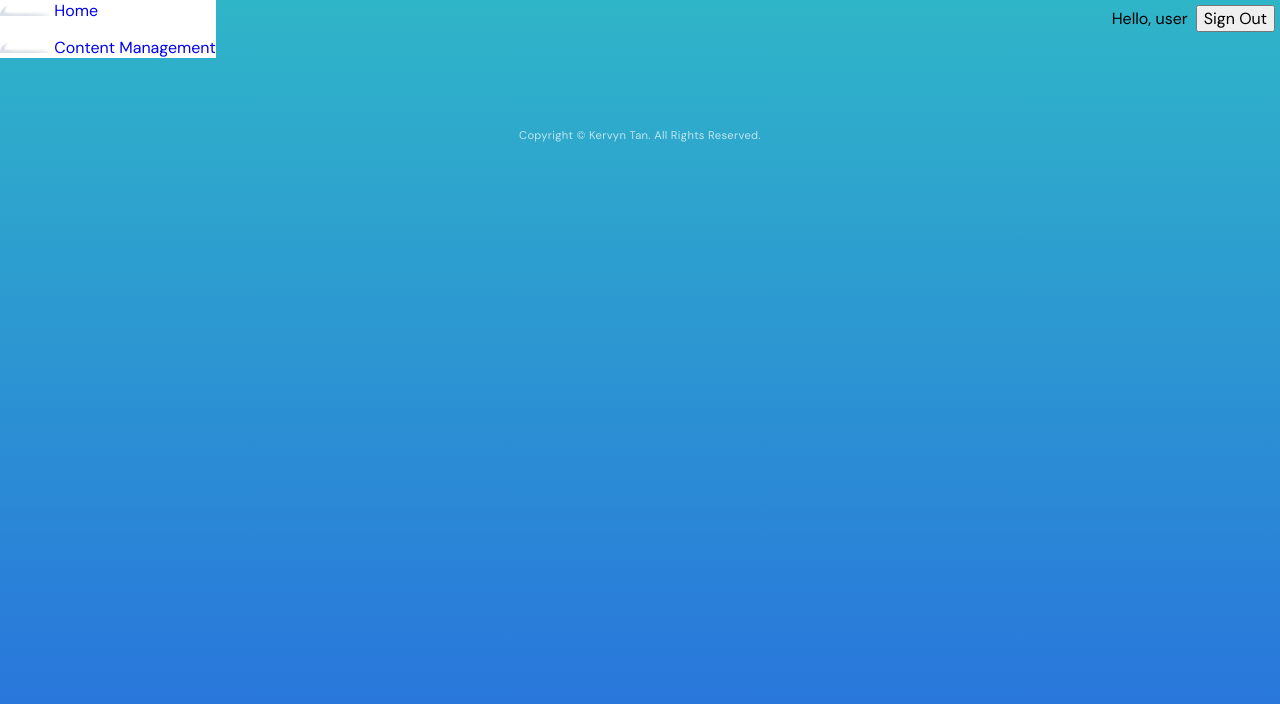
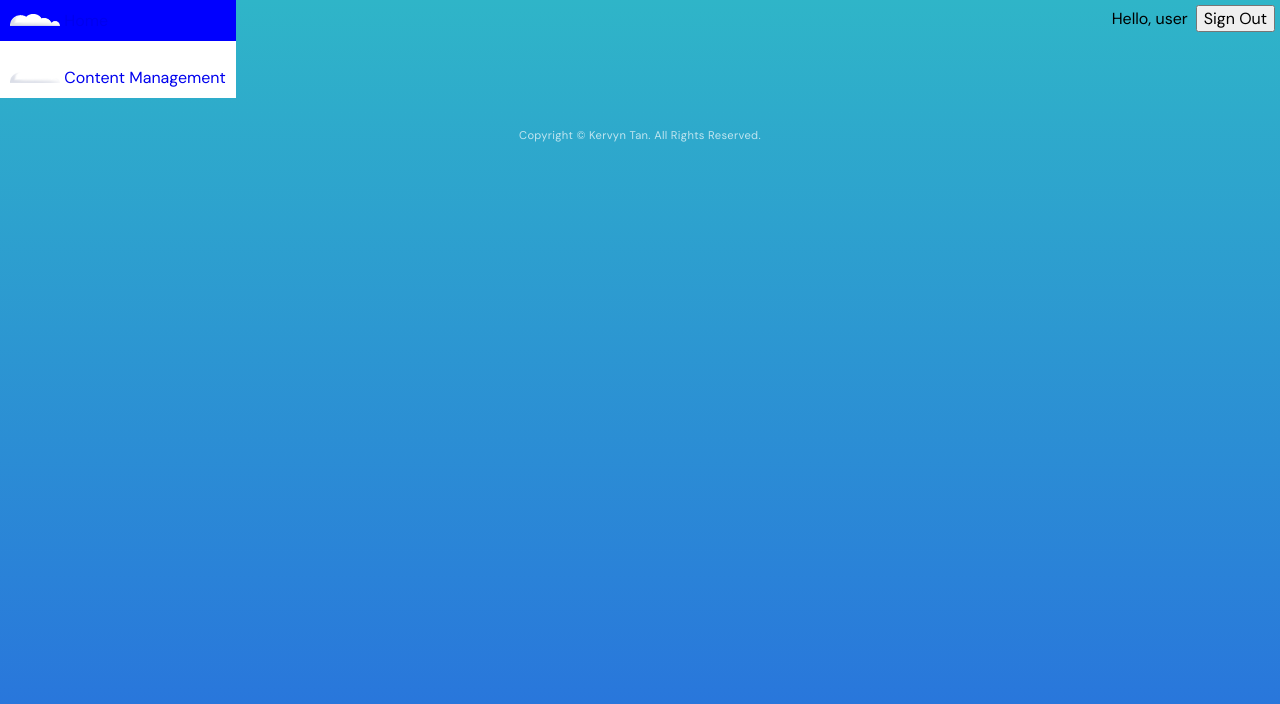
Before and after one commit to kervyntan/personal-page-react, a React (Create React App) app in the folder personal_page/: page /#/personal-page-react/dashboard in a window 1280 px wide. Shown: the top 704 px of the page. Built offline with nearby package versions, Linux system fonts and the light colour scheme.

Commit message:
converted SignOutBtn as a component

```diff
--- a/personal_page/src/App.js
+++ b/personal_page/src/App.js
@@ -60,6 +60,7 @@
   });
 
   return (
+    // add loading icon and animation when fetching content from db
     <Router>
       <div>
         {/* nested routes with outlets */}
--- a/personal_page/src/assets/styles.css
+++ b/personal_page/src/assets/styles.css
@@ -677,6 +677,11 @@
   left : 0;
   top : 0;
   gap: 1em;
+  /* align-items : center; */
+}
+
+.sidebar__item {
+  padding : 10px;
 }
 
 .cms-icon {
@@ -690,6 +695,11 @@
   right : 5px;
   top : 5px;
   align-items : center;
+}
+
+.container-cms {
+  max-width : 480px;
+  margin : 0 auto;
 }
 /* Animation */
 
--- a/personal_page/src/components/cms/ContentManagement.jsx
+++ b/personal_page/src/components/cms/ContentManagement.jsx
@@ -3,6 +3,7 @@
 import Button from "../../shared/Button";
 import {db} from "../../shared/firebase";
 import {updateDoc, doc} from "firebase/firestore";
+import SignOutBtn  from './SignOutBtn';
 
 const ContentManagement = () => {
     const docRef = doc(db, 'hero', '3L9JUalhdDk00qWrQFAH');
@@ -30,6 +31,8 @@
   return (
     <>
       <Sidebar contentManagement="true" />
+      <SignOutBtn />
+      <div class="container-cms">
       <form className="content-management__form" onSubmit={submitFormHandler}>
         <label htmlFor="hero_text"> Hero Text: </label>
         <input
@@ -40,6 +43,7 @@
         />
         <Button type="submit" text="Click Here"/>
       </form>
+    </div>
     </>
   );
 };
--- a/personal_page/src/components/cms/Dashboard.jsx
+++ b/personal_page/src/components/cms/Dashboard.jsx
@@ -4,32 +4,14 @@
 import Button from "../../shared/Button";
 import {signOut, updateCurrentUser} from "firebase/auth"
 import {auth} from "../../shared/firebase";
+import SignOutBtn  from './SignOutBtn';
 
 const Dashboard = (props) => {
     let { dashboard } = useParams();
-    let navigate = useNavigate();
-    const signOutHandler = () => {
-        console.log(updateCurrentUser);
-        signOut(auth)
-        .then( () => {
-            console.log("User has been successfully signed out.")
-            setTimeout(() => {
-                navigate('/personal-page-react/login')
-              }, 1000)
-        })
-        .catch( () => {
-            console.log("Error signing out. Please try again.")
-        })
-    }
-
     return (
         <div className="dashboard">
-            <Sidebar dashboard="true" />
-            <div className="user">
-                {/* user here will be replaced with email */}
-                <p> Hello, user </p>
-                <Button text="Sign Out" onClickHandler={signOutHandler} />
-            </div>
+            <Sidebar home="true" />
+            <SignOutBtn />
         </div>
     )
 }
--- a/personal_page/src/components/cms/Sidebar.jsx
+++ b/personal_page/src/components/cms/Sidebar.jsx
@@ -23,15 +23,15 @@
    return (
     <div className="sidebar">
       {/* add home icon on the left */}
-      <div className="home">
+      <div className="home sidebar__item">
       <img src={cloud} alt="cloud" class="cms-icon"/>
-      <Link to="/dashboard"> Home </Link>
+      <Link to="/personal-page-react/dashboard"> Home </Link>
       </div>
 
       {/* className to target specific tabs on sidebar to highlight */}
-      <div className="content-management">
+      <div className="content-management sidebar__item">
       <img src={cloud} alt="cloud" class="cms-icon"/>
-      <Link to="/content-management"> Content Management </Link>
+      <Link to="/personal-page-react/content-management"> Content Management </Link>
       </div>
     </div>
   );
--- /dev/null
+++ b/personal_page/src/components/cms/SignOutBtn.jsx
@@ -0,0 +1,31 @@
+import React from 'react';
+import {useNavigate} from 'react-router-dom';
+import Button from "../../shared/Button";
+import {auth} from "../../shared/firebase";
+import {signOut} from "firebase/auth";
+
+const SignOutBtn = () => {
+    const navigate = useNavigate();
+    const signOutHandler = () => {
+        signOut(auth)
+        .then ( () => {
+            console.log("User has been signed out!")
+            setTimeout( () => {
+                navigate('/personal-page-react/login');
+            }, 1000)
+        })
+        .catch( (err) => {
+            console.log(err)
+        })
+    }
+    return (
+        <div className="user">
+        {/* user here will be replaced with email */}
+        <p> Hello, user </p>
+        <Button text="Sign Out" onClickHandler={signOutHandler} />
+        </div>
+    )
+
+}
+
+export default SignOutBtn
```
